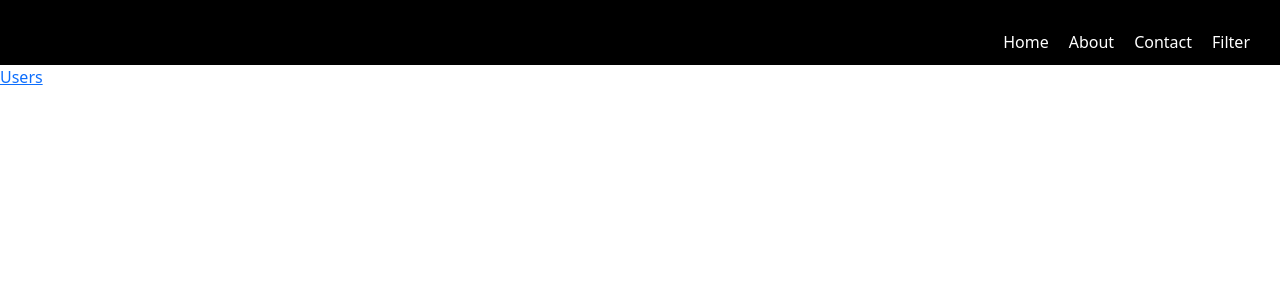
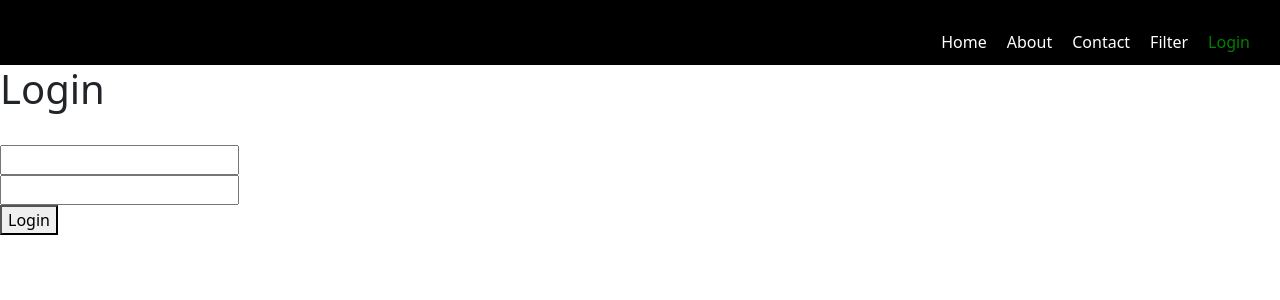
Before and after one commit to imvikaskashyap/React-Basic-to-Advanced, a React (Vite) app: page /login in a window 1280 px wide. Shown: the top 300 px of the page. Built offline with nearby package versions, Linux system fonts and the light colour scheme.

Commit message:
Protected route

```diff
--- a/src/App.css
+++ b/src/App.css
@@ -1,12 +1,6 @@
 * {
 	margin: 0;
 }
-/* body {
-	display: flex;
-	justify-content: center;
-	height: 100vh;
-	align-items: center;
-} */
 
 header {
 	background-color: black;
--- /dev/null
+++ b/src/React-Router-dom/Login.jsx
@@ -0,0 +1,32 @@
+import React, { useEffect } from "react";
+import { useNavigate } from "react-router-dom";
+
+const Login = () => {
+	const navigate = useNavigate();
+
+	const login = () => {
+		localStorage.setItem("login", true);
+		navigate("/");
+	};
+
+	useEffect(() => {
+		if (login) {
+			navigate("/");
+		}
+	});
+
+	return (
+		<div className="login">
+			<h1>Login</h1>
+
+			<br />
+			<input type="text" />
+			<br />
+			<input type="text" />
+			<br />
+			<button onClick={login}>Login</button>
+		</div>
+	);
+};
+
+export default Login;
--- a/src/React-Router-dom/Navbar.jsx
+++ b/src/React-Router-dom/Navbar.jsx
@@ -19,6 +19,9 @@ const Navbar1 = () => {
 				<NavLink className="link1" to="/filter">
 					Filter
 				</NavLink>
+				<NavLink className="link1" to="/login">
+					Login
+				</NavLink>
 			</header>
 		</div>
 	);
--- a/src/React-Router-dom/Params.jsx
+++ b/src/React-Router-dom/Params.jsx
@@ -1,4 +1,4 @@
-import React from "react";
+import React, { Component } from "react";
 import { BrowserRouter, Link, Route, Routes } from "react-router-dom";
 import User from "./User";
 import UserAllLinks from "./UserAllLinks";
@@ -11,6 +11,9 @@ import Contact from "./Contact";
 import Company from "./Company";
 import OurEmployees from "./OurEmployees";
 import Others from "./Others";
+import Protected_route from "./Protected_route";
+import Login from "./Login";
+import Page404 from "./Page404";
 
 const Params = () => {
 	return (
@@ -18,11 +21,16 @@ const Params = () => {
 			<BrowserRouter>
 				{/* <Link to="/user">User</Link> */}
 				<Navbar1 />
-				<Link to="/userAllLinks">Users</Link>
+				{/* <Link to="/userAllLinks">Users</Link> */}
 				<Routes>
-					<Route path="/" element={<Home />} />
+					<Route path="/" element={<Protected_route Component={Home} />} />
+					<Route path="/login" element={<Login />} />
+					<Route path="/*" element={<Page404 />} />
 					<Route path="/userAllLinks" element={<UserAllLinks />} />
-					<Route path="/about" element={<React_router_about />} />
+					<Route
+						path="/about"
+						element={<Protected_route Component={React_router_about} />}
+					/>
 
 					<Route path="/user/:name/:age" element={<User />} />
 					<Route path="/filter" element={<SearchParams />} />
--- /dev/null
+++ b/src/React-Router-dom/Protected_route.jsx
@@ -0,0 +1,22 @@
+import React, { useEffect } from "react";
+import { useNavigate } from "react-router-dom";
+
+const Protected_route = (props) => {
+	const { Component } = props;
+	const navigate = useNavigate();
+
+	useEffect(() => {
+		let login = localStorage.getItem("login");
+		if (!login) {
+			navigate("/login");
+		}
+	});
+
+	return (
+		<div>
+			<Component />
+		</div>
+	);
+};
+
+export default Protected_route;
--- a/src/React-Router-dom/User.jsx
+++ b/src/React-Router-dom/User.jsx
@@ -1,10 +1,13 @@
 import React from "react";
-import { useParams } from "react-router-dom";
+import { useLocation, useParams } from "react-router-dom";
 
 const User = () => {
 	const params = useParams();
 	const { name } = params;
-	console.log(params);
+	// console.log(params);
+
+	const location = useLocation();
+	console.log(location);
 
 	return (
 		<div>
```
Also changed, not shown: src/React-Router-dom/UseLocation.jsx (added, +19 -0 lines).
